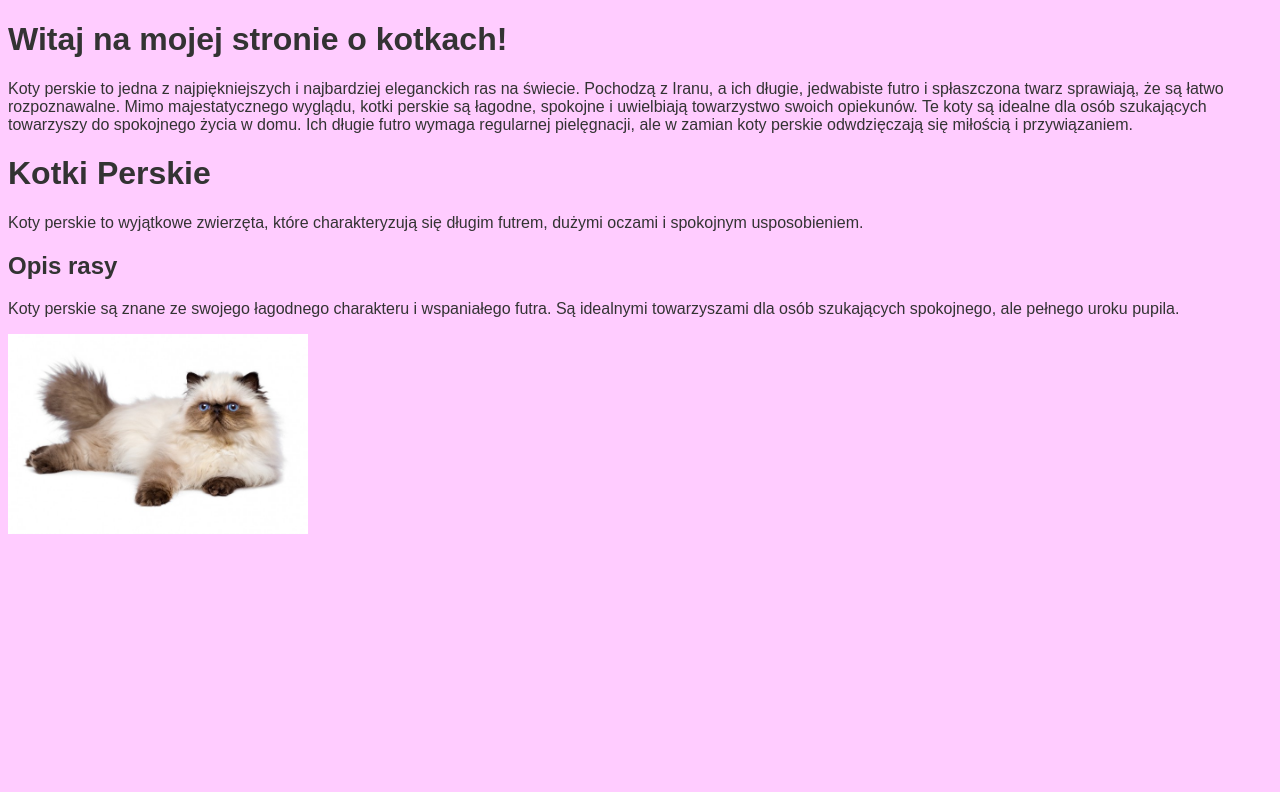
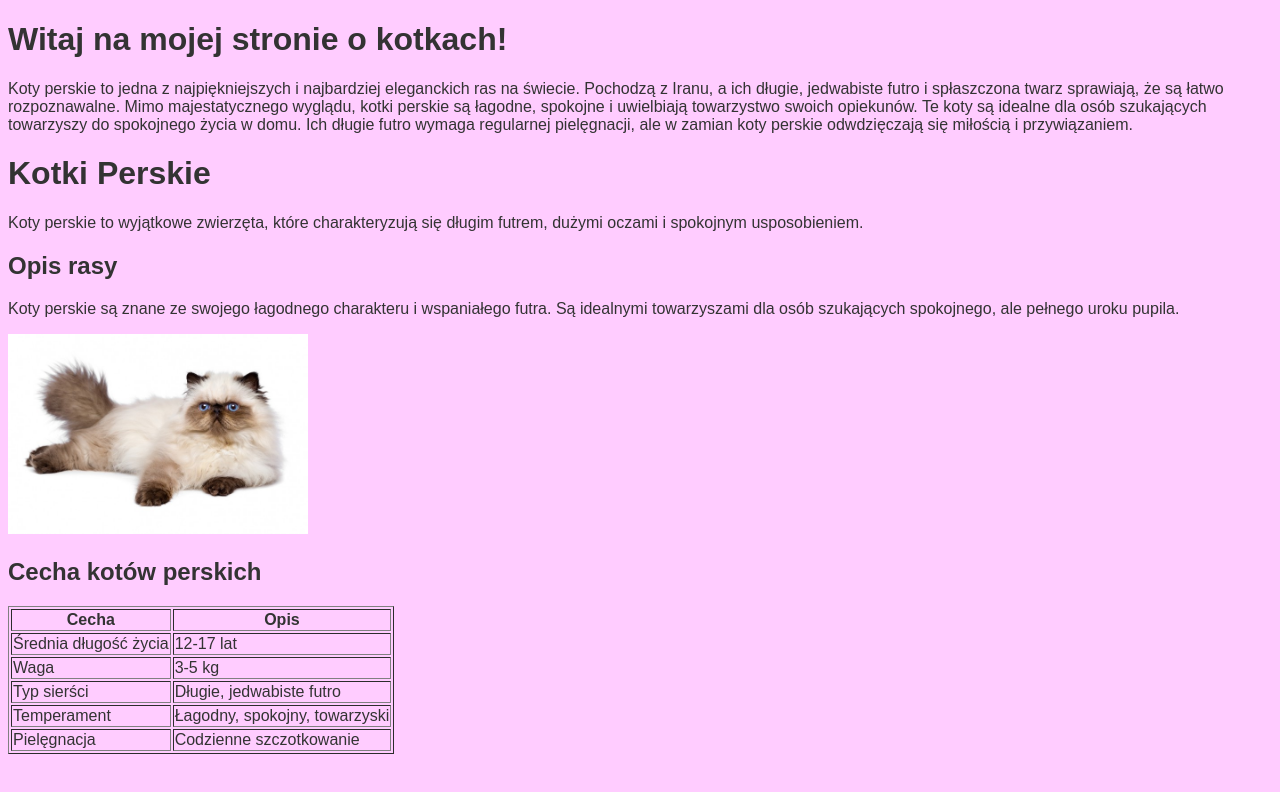
Before and after one commit to Ariwi82/Kotki-Perskie, a plain HTML site: page index.html in a window 1280 px wide. Drawn offline with Linux system fonts and the light colour scheme.

Commit message:
Update index.html

```diff
--- a/index.html
+++ b/index.html
@@ -39,3 +39,31 @@ Te koty są idealne dla osób szukających towarzyszy do spokojnego życia w dom
     <title>Kotki Perskie</title>
     <link rel="stylesheet" href="style.css">  <!-- link do pliku CSS -->
 </head>
+
+<h2>Cecha kotów perskich</h2>
+<table border="1">
+    <tr>
+        <th>Cecha</th>
+        <th>Opis</th>
+    </tr>
+    <tr>
+        <td>Średnia długość życia</td>
+        <td>12-17 lat</td>
+    </tr>
+    <tr>
+        <td>Waga</td>
+        <td>3-5 kg</td>
+    </tr>
+    <tr>
+        <td>Typ sierści</td>
+        <td>Długie, jedwabiste futro</td>
+    </tr>
+    <tr>
+        <td>Temperament</td>
+        <td>Łagodny, spokojny, towarzyski</td>
+    </tr>
+    <tr>
+        <td>Pielęgnacja</td>
+        <td>Codzienne szczotkowanie</td>
+    </tr>
+</table>
```
